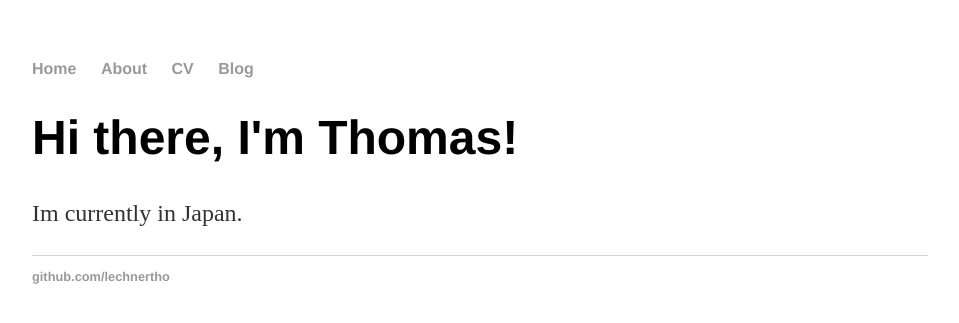
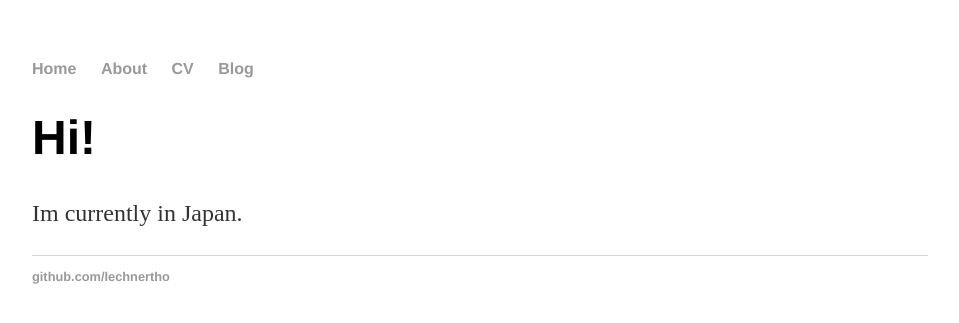
Before and after one commit to lechnertho/lechnertho.github.io, a Jekyll site: the page built from index.html, in a window 1280 px wide. Shown: the top 323 px of the page, without its empty margins (160-1119 px from the left). Built offline with Jekyll 4.4.1, drawn with Linux system fonts in a browser that asks for light colours.

Commit message:
content update

```diff
--- a/index.html
+++ b/index.html
@@ -3,6 +3,6 @@ layout: default
 title: Thomas Lechner in Japan
 ---
 <div class="blurb">
-	<h1>Hi there, I'm Thomas!</h1>
+	<h1>Hi!</h1>
 	<p>Im currently in Japan.</p>
 </div>
```
